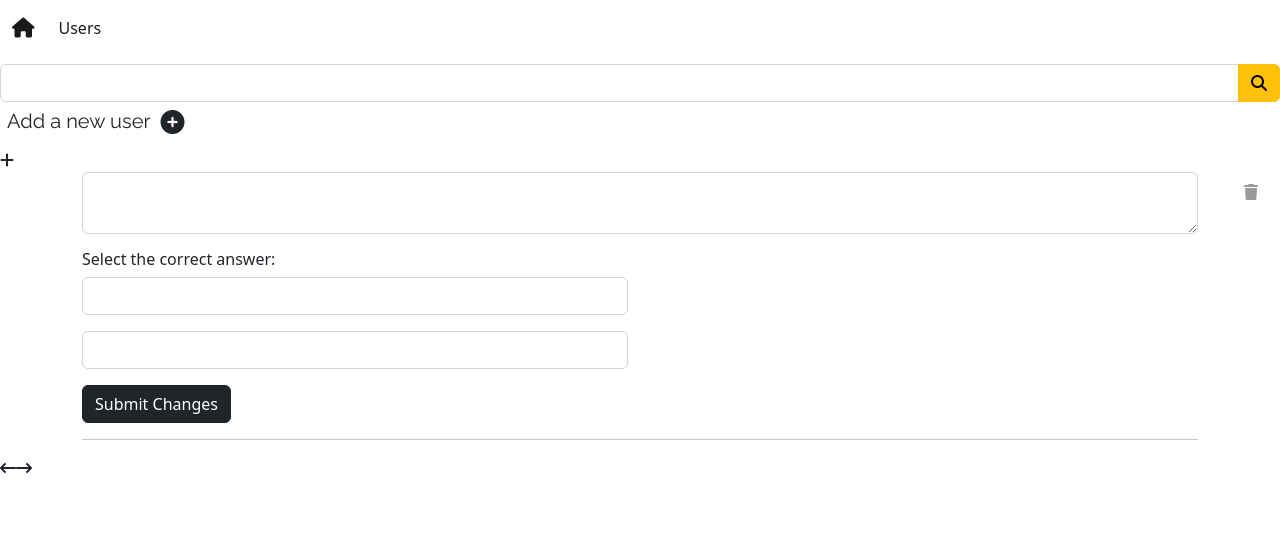
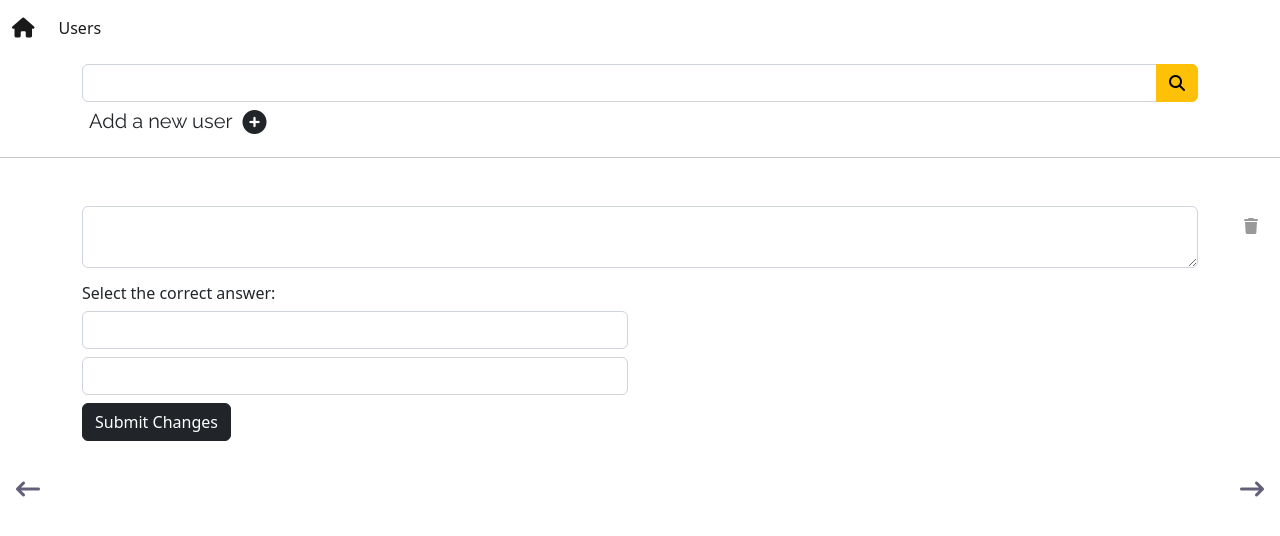
Before and after one commit to clairemurphy288/Training-Website, a React (Create React App) app: page /edit/1/1 in a window 1280 px wide. Shown: the top 536 px of the page. Built offline with nearby package versions, Linux system fonts and the light colour scheme; no server answers; a web font is replaced by a local one.

Commit message:
front end changes

```diff
--- a/src/components/admin-page/AddQuestion.js
+++ b/src/components/admin-page/AddQuestion.js
@@ -39,26 +39,27 @@ export default function AddQuestion(props) {
     let answerList = answers.map((val,index) => <Answer setSelectedAnswer={setSelectedAnswer} selectedAnswer={selectedAnswer} name={index} onChange={onChange}/>);
     console.log(answerList);
     return(
-    <div>
+    <div className='container'>
+          <i onClick={onClick} className="fa-solid fa-trash questionDeletion"></i>
         <h1>Add Question</h1>
         <form onSubmit={onSubmit}>
-             <textarea onChange={setQuestion} cols="50" rows="10"></textarea>
-  <i onClick={onClick} className="fa-solid fa-trash-can questionDeletion"></i>
+            <div className='mb-3'>
+                <textarea className='form-control' onChange={setQuestion} ></textarea>
+            </div>
         <h6>Select the correct answer: </h6>
     <div>{answerList}</div>
-    <button type="submit">Add</button>
-    <hr></hr>
+    <button className='btn btn-dark' type="submit">Add</button>
     </form>
-    </div>)
-}
+    </div>
+)}
 
 function Answer(props) {
-    const [style, setStyle] = useState("")
+    const [style, setStyle] = useState("form-control ")
     const [clicked, setClick] = useState(false);
     function setCorrectAnswer() {
 
         if (props.selectedAnswer === props.name) {
-            setStyle("");
+            setStyle("form-control ");
             setClick(true);
             props.setSelectedAnswer(-1);
             //remove class
@@ -66,17 +67,23 @@ function Answer(props) {
         } else if(props.selectedAnswer === -1) {
             setClick(true);
             props.setSelectedAnswer(props.name);
-            setStyle("select");
+            setStyle("form-control select");
 
         }
     }
-
+console.log(props.selectedAnswer)
     useEffect(() => {
         if (props.selectedAnswer === props.index  && !clicked) {
             setStyle(style + "select");
         }
 
     },[props.selectedAnswer])
-    return(<input className={style} name={props.name} onClick={setCorrectAnswer} onChange={props.onChange} type="text"></input>)
+    return(
+    <div className="mb-1 row">
+        <div className="col-lg-6">
+            <input className={style} name={props.name} onClick={setCorrectAnswer} onChange={props.onChange} type="text"></input>
+        </div>
+    </div>
+)
 
 }
--- a/src/components/admin-page/Edit.js
+++ b/src/components/admin-page/Edit.js
@@ -66,8 +66,11 @@ listItems = subList.map((question, index) =>  <Form setQuestions = {props.setQue
 return (
   <div>
     <div>{listItems}</div>
-    <i onClick={decrementPage} class="fa-solid fa-arrow-left-long"></i>
-  <i onClick={incrementPage} class="fa-solid fa-arrow-right-long"></i>
+    <div className= "mb-3 px-3 d-flex justify-content-between">
+      <i onClick={decrementPage} class="fa-solid fa-arrow-left-long fa-xl arrow-icon"></i>
+      <i onClick={incrementPage} class="fa-solid fa-arrow-right-long fa-xl arrow-icon"></i>
+    </div>
+
   </div>
 )
 
@@ -108,10 +111,12 @@ export default function Edit (props) {
       return(
       <div>
         <NavBar/>
-        <h1>{quiz[0].name}</h1>
-        <Query setQuestions = {setQuestions}quizId ={quiz[0]._id} setSearch = {setSearch} search={search}/>
-         {blankQuestion}
-          <i onClick={addQuestion} class="fa-solid fa-plus"></i>
+        <div className='container'>
+          <h1>{quiz[0].name}</h1>
+          <Query setQuestions = {setQuestions}quizId ={quiz[0]._id} setSearch = {setSearch} search={search}/>
+          {blankQuestion}
+        </div>
+          <hr></hr>
           <Questions setQuestions = {setQuestions} search = {search} searchedQuestions = {searchedQuestions} setQuiz={setQuiz} quiz = {quiz}/>
       </div>)
 
--- a/src/components/admin-page/form-edit.js
+++ b/src/components/admin-page/form-edit.js
@@ -35,19 +35,16 @@ export default function Form(props) {
     }
     const answerItems = props.answerChoices.map((answer,index) => (<Answer selectedAnswer={selectedAnswer} setAnswer={setAnswer} setData={setData} data={data} onChange = {onChange} answerChoices={props.answerChoices} index={index} answer={answer}/>))
     return (
-<div className="container">
+<div className="container my-5">
 <i onClick={onClick}className="fa-solid fa-trash questionDeletion"></i>
 <div className="">
   <form onSubmit={onSubmit}>
   <div class="mb-3">
   <textarea className="form-control" ref={input} onChange={onChange}  defaultValue = {props.question}></textarea>
 </div>
-
-
-        <h6>Select the correct answer: </h6>
+    <h6>Select the correct answer: </h6>
     <div>{answerItems}</div>
     <button className= "btn btn-dark"type="submit">Submit Changes</button>
-    <hr></hr>
     </form>
 </div>
 </div>
@@ -108,7 +105,7 @@ function Answer(props) {
     },[props.selectedAnswer])
 
     return (
-            <div className="mb-3 row">
+            <div className="mb-2 row">
                 <div className="col-lg-6">
                 <input className = {style} onClick={onClick} onChange={onChange} ref={textInput} type = "text" defaultValue={props.answer}></input>
                 </div>
```
